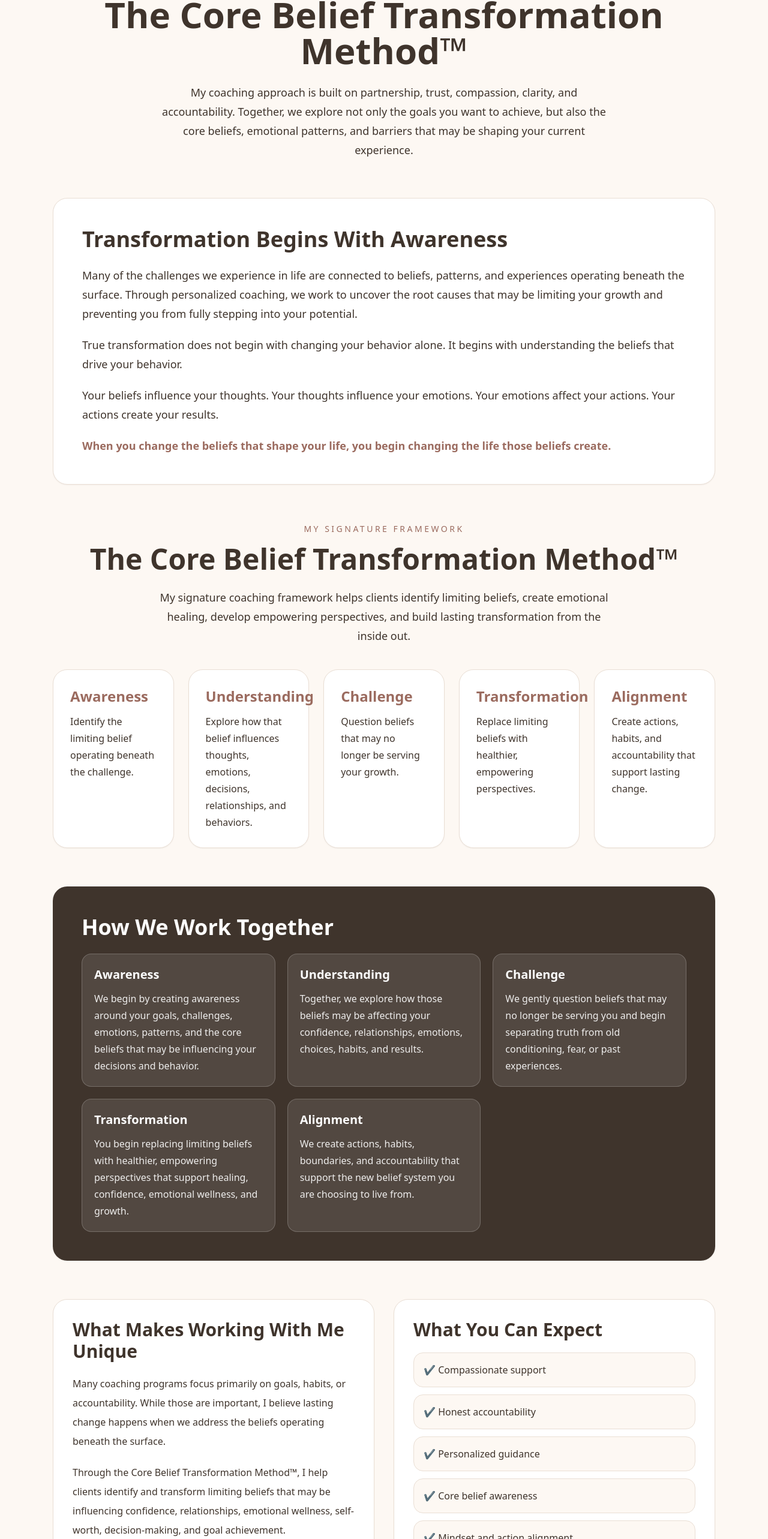
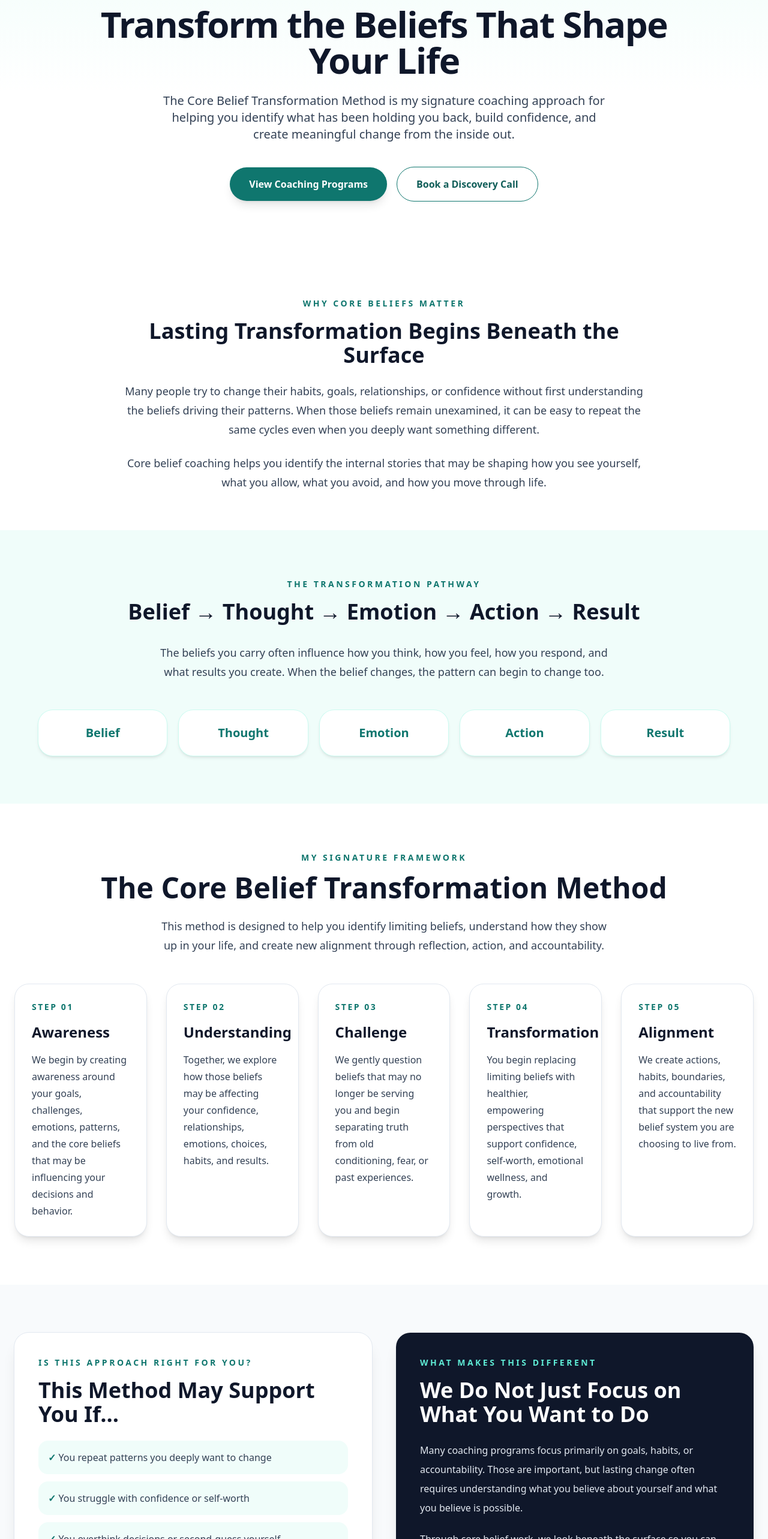
Before and after one commit to Kaelynn-Kinnison/life-coaching-with-kaelynn2, a Next.js app: page /coaching-approach in a window 1280 px wide. Shown: the part 195-2761 px from the top of the page at 60% size. Built offline with nearby package versions, Linux system fonts and the light colour scheme; a web font is replaced by a local one.

Commit message:
Update page.js

```diff
--- a/app/coaching-approach/page.js
+++ b/app/coaching-approach/page.js
@@ -1,41 +1,66 @@
+import Link from "next/link";
+
 export const metadata = {
   title: "Coaching Approach | Core Belief Transformation Method",
   description:
-    "Discover the Core Belief Transformation Method, Kaelynn's signature coaching framework for identifying limiting beliefs, creating emotional healing, and building lasting transformation.",
+    "Discover the Core Belief Transformation Method, Kaelynn's signature coaching approach for identifying limiting beliefs, building confidence, and creating lasting personal transformation.",
 };
 
 const bookingLink = "https://calendar.app.google/YdUEyKBPG7xa4ox99";
 
-export default function CoachingApproach() {
-  const approachSteps = [
+const methodSteps = [
   {
+    step: "01",
     title: "Awareness",
     description:
       "We begin by creating awareness around your goals, challenges, emotions, patterns, and the core beliefs that may be influencing your decisions and behavior.",
   },
   {
+    step: "02",
     title: "Understanding",
     description:
       "Together, we explore how those beliefs may be affecting your confidence, relationships, emotions, choices, habits, and results.",
   },
   {
+    step: "03",
     title: "Challenge",
     description:
       "We gently question beliefs that may no longer be serving you and begin separating truth from old conditioning, fear, or past experiences.",
   },
   {
+    step: "04",
     title: "Transformation",
     description:
-        "You begin replacing limiting beliefs with healthier, empowering perspectives that support healing, confidence, emotional wellness, and growth.",
+      "You begin replacing limiting beliefs with healthier, empowering perspectives that support confidence, self-worth, emotional wellness, and growth.",
   },
   {
+    step: "05",
     title: "Alignment",
     description:
       "We create actions, habits, boundaries, and accountability that support the new belief system you are choosing to live from.",
   },
 ];
 
-  const values = [
+const beliefFormula = [
+  "Belief",
+  "Thought",
+  "Emotion",
+  "Action",
+  "Result",
+];
+
+const signs = [
+  "You repeat patterns you deeply want to change",
+  "You struggle with confidence or self-worth",
+  "You overthink decisions or second-guess yourself",
+  "You people-please or fear disappointing others",
+  "You know what to do but struggle to follow through",
+  "You feel stuck even though you are ready for more",
+  "You are navigating a life transition or personal reinvention",
+  "You want deeper healing, growth, and self-awareness",
+];
+
+const expectations = [
   "Compassionate support",
   "Honest accountability",
   "Personalized guidance",
@@ -44,209 +69,267 @@ export default function CoachingApproach() {
   "Sustainable transformation",
 ];
 
+export default function CoachingApproachPage() {
   return (
-    <main className="bg-[#fdf8f3] text-[#3f342c]">
-      <section className="max-w-6xl mx-auto px-6 py-20">
-        <div className="text-center mb-16">
-          <p className="uppercase tracking-[0.25em] text-sm text-[#9b6b5f] mb-4">
+    <main className="bg-white text-slate-900">
+      <section className="bg-gradient-to-b from-teal-50 via-white to-white px-6 py-24 text-center">
+        <div className="mx-auto max-w-5xl">
+          <p className="mb-4 text-sm font-semibold uppercase tracking-[0.25em] text-teal-700">
             Coaching Approach
           </p>
 
-          <h1 className="text-4xl md:text-6xl font-bold mb-6">
-            The Core Belief Transformation Method™
+          <h1 className="mb-6 text-4xl font-bold tracking-tight text-slate-900 md:text-6xl">
+            Transform the Beliefs That Shape Your Life
           </h1>
 
-          <p className="text-lg leading-8 max-w-3xl mx-auto">
-            My coaching approach is built on partnership, trust, compassion,
-            clarity, and accountability. Together, we explore not only the goals
-            you want to achieve, but also the core beliefs, emotional patterns,
-            and barriers that may be shaping your current experience.
+          <p className="mx-auto max-w-3xl text-lg leading-8 text-slate-700 md:text-xl">
+            The Core Belief Transformation Method is my signature coaching
+            approach for helping you identify what has been holding you back,
+            build confidence, and create meaningful change from the inside out.
+          </p>
+
+          <div className="mt-10 flex flex-col items-center justify-center gap-4 sm:flex-row">
+            <Link
+              href="/pricing"
+              className="inline-flex rounded-full bg-teal-700 px-8 py-4 text-base font-semibold text-white shadow-lg transition hover:bg-teal-800"
+            >
+              View Coaching Programs
+            </Link>
+
+            <Link
+              href={bookingLink}
+              target="_blank"
+              className="inline-flex rounded-full border border-teal-700 px-8 py-4 text-base font-semibold text-teal-800 transition hover:bg-teal-50"
+            >
+              Book a Discovery Call
+            </Link>
+          </div>
+        </div>
+      </section>
+
+      <section className="px-6 py-16">
+        <div className="mx-auto max-w-4xl text-center">
+          <p className="mb-4 text-sm font-semibold uppercase tracking-[0.25em] text-teal-700">
+            Why Core Beliefs Matter
+          </p>
+
+          <h2 className="mb-6 text-3xl font-bold text-slate-900 md:text-4xl">
+            Lasting Transformation Begins Beneath the Surface
+          </h2>
+
+          <p className="text-lg leading-8 text-slate-700">
+            Many people try to change their habits, goals, relationships, or
+            confidence without first understanding the beliefs driving their
+            patterns. When those beliefs remain unexamined, it can be easy to
+            repeat the same cycles even when you deeply want something
+            different.
+          </p>
+
+          <p className="mt-6 text-lg leading-8 text-slate-700">
+            Core belief coaching helps you identify the internal stories that
+            may be shaping how you see yourself, what you allow, what you avoid,
+            and how you move through life.
+          </p>
+        </div>
+      </section>
+
+      <section className="bg-teal-50 px-6 py-20">
+        <div className="mx-auto max-w-6xl text-center">
+          <p className="mb-4 text-sm font-semibold uppercase tracking-[0.25em] text-teal-700">
+            The Transformation Pathway
+          </p>
+
+          <h2 className="mb-8 text-3xl font-bold text-slate-900 md:text-4xl">
+            Belief → Thought → Emotion → Action → Result
+          </h2>
+
+          <p className="mx-auto mb-12 max-w-3xl text-lg leading-8 text-slate-700">
+            The beliefs you carry often influence how you think, how you feel,
+            how you respond, and what results you create. When the belief
+            changes, the pattern can begin to change too.
+          </p>
+
+          <div className="grid gap-5 md:grid-cols-5">
+            {beliefFormula.map((item) => (
+              <div
+                key={item}
+                className="rounded-3xl bg-white p-6 shadow-md ring-1 ring-teal-100"
+              >
+                <p className="text-xl font-bold text-teal-700">{item}</p>
+              </div>
+            ))}
+          </div>
+        </div>
+      </section>
+
+      <section className="px-6 py-20">
+        <div className="mx-auto max-w-7xl">
+          <div className="mb-12 text-center">
+            <p className="mb-4 text-sm font-semibold uppercase tracking-[0.25em] text-teal-700">
+              My Signature Framework
+            </p>
+
+            <h2 className="text-3xl font-bold text-slate-900 md:text-5xl">
+              The Core Belief Transformation Method
+            </h2>
+
+            <p className="mx-auto mt-6 max-w-3xl text-lg leading-8 text-slate-700">
+              This method is designed to help you identify limiting beliefs,
+              understand how they show up in your life, and create new alignment
+              through reflection, action, and accountability.
             </p>
           </div>
 
-        <div className="rounded-3xl bg-white border border-[#eadfd5] p-8 md:p-12 shadow-sm mb-16">
-          <h2 className="text-3xl md:text-4xl font-bold mb-6">
-            Transformation Begins With Awareness
+          <div className="grid gap-8 md:grid-cols-2 lg:grid-cols-5">
+            {methodSteps.map((step) => (
+              <article
+                key={step.title}
+                className="rounded-3xl border border-slate-200 bg-white p-7 shadow-lg transition hover:-translate-y-1 hover:shadow-xl"
+              >
+                <p className="mb-4 text-sm font-bold uppercase tracking-[0.18em] text-teal-700">
+                  Step {step.step}
+                </p>
+
+                <h3 className="mb-4 text-2xl font-bold text-slate-900">
+                  {step.title}
+                </h3>
+
+                <p className="leading-7 text-slate-700">
+                  {step.description}
+                </p>
+              </article>
+            ))}
+          </div>
+        </div>
+      </section>
+
+      <section className="bg-slate-50 px-6 py-20">
+        <div className="mx-auto grid max-w-7xl gap-10 lg:grid-cols-2">
+          <div className="rounded-3xl bg-white p-10 shadow-xl ring-1 ring-slate-200">
+            <p className="mb-4 text-sm font-semibold uppercase tracking-[0.25em] text-teal-700">
+              Is This Approach Right for You?
+            </p>
+
+            <h2 className="mb-6 text-3xl font-bold text-slate-900 md:text-4xl">
+              This Method May Support You If...
             </h2>
 
-          <div className="space-y-5 text-lg leading-8">
-            <p>
-              Many of the challenges we experience in life are connected to
-              beliefs, patterns, and experiences operating beneath the surface.
-              Through personalized coaching, we work to uncover the root causes
-              that may be limiting your growth and preventing you from fully
-              stepping into your potential.
-            </p>
-
-            <p>
-              True transformation does not begin with changing your behavior
-              alone. It begins with understanding the beliefs that drive your
-              behavior.
-            </p>
-
-            <p>
-              Your beliefs influence your thoughts. Your thoughts influence your
-              emotions. Your emotions affect your actions. Your actions create
-              your results.
-            </p>
-
-            <p className="font-semibold text-[#9b6b5f]">
-              When you change the beliefs that shape your life, you begin
-              changing the life those beliefs create.
-            </p>
-          </div>
-        </div>
-
-        <div className="mb-16">
-          <div className="text-center mb-10">
-            <p className="uppercase tracking-[0.25em] text-sm text-[#9b6b5f] mb-4">
-              My Signature Framework
-            </p>
-
-            <h2 className="text-3xl md:text-5xl font-bold">
-              The Core Belief Transformation Method™
-            </h2>
-
-            <p className="text-lg leading-8 max-w-3xl mx-auto mt-6">
-              My signature coaching framework helps clients identify limiting
-              beliefs, create emotional healing, develop empowering
-              perspectives, and build lasting transformation from the inside out.
-            </p>
-          </div>
-
-          <div className="grid md:grid-cols-5 gap-6">
-            <div className="rounded-3xl bg-white border border-[#eadfd5] p-7 shadow-sm">
-              <h3 className="text-2xl font-bold mb-3 text-[#9b6b5f]">
-                Awareness
-              </h3>
-              <p className="leading-7">
-                Identify the limiting belief operating beneath the challenge.
-              </p>
-            </div>
-
-            <div className="rounded-3xl bg-white border border-[#eadfd5] p-7 shadow-sm">
-              <h3 className="text-2xl font-bold mb-3 text-[#9b6b5f]">
-                Understanding
-              </h3>
-              <p className="leading-7">
-                Explore how that belief influences thoughts, emotions,
-                decisions, relationships, and behaviors.
-              </p>
-            </div>
-
-            <div className="rounded-3xl bg-white border border-[#eadfd5] p-7 shadow-sm">
-              <h3 className="text-2xl font-bold mb-3 text-[#9b6b5f]">
-                Challenge
-              </h3>
-              <p className="leading-7">
-                Question beliefs that may no longer be serving your growth.
-              </p>
-            </div>
-
-            <div className="rounded-3xl bg-white border border-[#eadfd5] p-7 shadow-sm">
-              <h3 className="text-2xl font-bold mb-3 text-[#9b6b5f]">
-                Transformation
-              </h3>
-              <p className="leading-7">
-                Replace limiting beliefs with healthier, empowering
-                perspectives.
-              </p>
-            </div>
-
-            <div className="rounded-3xl bg-white border border-[#eadfd5] p-7 shadow-sm">
-              <h3 className="text-2xl font-bold mb-3 text-[#9b6b5f]">
-                Alignment
-              </h3>
-              <p className="leading-7">
-                Create actions, habits, and accountability that support lasting
-                change.
-              </p>
-            </div>
-          </div>
-        </div>
-
-        <div className="rounded-3xl bg-[#3f342c] text-white p-8 md:p-12 shadow-sm mb-16">
-          <h2 className="text-3xl md:text-4xl font-bold mb-6">
-            How We Work Together
-          </h2>
-
-          <div className="grid md:grid-cols-2 lg:grid-cols-3 gap-5">
-            {approachSteps.map((step) => (
+            <div className="grid gap-3">
+              {signs.map((sign) => (
                 <div
-                key={step.title}
-                className="rounded-2xl bg-white/10 border border-white/20 p-5"
+                  key={sign}
+                  className="rounded-2xl bg-teal-50 p-4 text-slate-700"
                 >
-                <h3 className="text-xl font-semibold mb-3">{step.title}</h3>
-
-                <p className="leading-7 text-white/90">
-                  {step.description}
-                </p>
+                  <span className="font-bold text-teal-700">✓</span> {sign}
                 </div>
               ))}
             </div>
           </div>
 
-        <div className="grid md:grid-cols-2 gap-8 mb-16">
-          <div className="rounded-3xl bg-white border border-[#eadfd5] p-8 shadow-sm">
-            <h2 className="text-3xl font-bold mb-5">
-              What Makes Working With Me Unique
+          <div className="rounded-3xl bg-slate-900 p-10 text-white shadow-xl">
+            <p className="mb-4 text-sm font-semibold uppercase tracking-[0.25em] text-teal-300">
+              What Makes This Different
+            </p>
+
+            <h2 className="mb-6 text-3xl font-bold md:text-4xl">
+              We Do Not Just Focus on What You Want to Do
             </h2>
 
-            <p className="leading-8 mb-5">
+            <p className="mb-5 leading-8 text-slate-200">
               Many coaching programs focus primarily on goals, habits, or
-              accountability. While those are important, I believe lasting
-              change happens when we address the beliefs operating beneath the
-              surface.
+              accountability. Those are important, but lasting change often
+              requires understanding what you believe about yourself and what
+              you believe is possible.
             </p>
 
-            <p className="leading-8 mb-5">
-              Through the Core Belief Transformation Method™, I help clients
-              identify and transform limiting beliefs that may be influencing
-              confidence, relationships, emotional wellness, self-worth,
-              decision-making, and goal achievement.
+            <p className="mb-5 leading-8 text-slate-200">
+              Through core belief work, we look beneath the surface so you can
+              begin shifting the inner patterns that influence confidence,
+              self-worth, decision-making, relationships, and follow-through.
             </p>
 
-            <p className="leading-8">
-              By creating change at the belief level, clients often experience
-              deeper and more sustainable transformation than motivation alone
-              can provide.
+            <p className="leading-8 text-slate-200">
+              This approach allows coaching to become more than motivation. It
+              becomes a process of self-awareness, alignment, and personal
+              transformation.
             </p>
           </div>
+        </div>
+      </section>
 
-          <div className="rounded-3xl bg-white border border-[#eadfd5] p-8 shadow-sm">
-            <h2 className="text-3xl font-bold mb-5">What You Can Expect</h2>
+      <section className="px-6 py-20">
+        <div className="mx-auto max-w-6xl">
+          <div className="mb-10 text-center">
+            <p className="mb-4 text-sm font-semibold uppercase tracking-[0.25em] text-teal-700">
+              What You Can Expect
+            </p>
 
-            <div className="space-y-3">
-              {values.map((value) => (
+            <h2 className="text-3xl font-bold text-slate-900 md:text-4xl">
+              Support That Is Compassionate, Honest, and Action-Oriented
+            </h2>
+          </div>
+
+          <div className="grid gap-4 md:grid-cols-3">
+            {expectations.map((item) => (
               <div
-                  key={value}
-                  className="rounded-2xl bg-[#fdf8f3] border border-[#eadfd5] p-4"
+                key={item}
+                className="rounded-2xl bg-teal-50 p-5 text-slate-700 shadow-sm"
               >
-                  ✔ {value}
+                <span className="font-bold text-teal-700">✓</span> {item}
               </div>
             ))}
           </div>
         </div>
-        </div>
+      </section>
 
-        <div className="text-center rounded-3xl bg-white border border-[#eadfd5] p-8 md:p-12 shadow-sm">
-          <h2 className="text-3xl md:text-4xl font-bold mb-4">
-            Ready to Take the Next Step?
+      <section className="bg-slate-50 px-6 py-16">
+        <div className="mx-auto max-w-4xl rounded-3xl bg-white p-8 shadow-md ring-1 ring-slate-200">
+          <h2 className="mb-4 text-2xl font-bold text-slate-900">
+            Coaching Disclaimer
           </h2>
 
-          <p className="text-lg leading-8 max-w-3xl mx-auto mb-6">
-            Schedule a complimentary discovery call to discuss your goals,
-            current challenges, and the beliefs that may be keeping you stuck.
+          <p className="leading-8 text-slate-700">
+            Coaching is not therapy, counseling, or medical treatment. Coaching
+            focuses on self-awareness, personal growth, accountability,
+            mindset, goal achievement, and future-focused action. If you are
+            experiencing a mental health crisis or need clinical support, please
+            contact a licensed mental health professional or emergency service.
+          </p>
+        </div>
+      </section>
+
+      <section className="px-6 py-20">
+        <div className="mx-auto max-w-4xl rounded-3xl bg-slate-900 p-10 text-center text-white shadow-xl">
+          <p className="mb-4 text-sm font-semibold uppercase tracking-[0.25em] text-teal-300">
+            Begin Your Transformation
           </p>
 
-          <a
+          <h2 className="mb-6 text-3xl font-bold md:text-4xl">
+            Ready to Explore the Beliefs That May Be Holding You Back?
+          </h2>
+
+          <p className="mx-auto mb-8 max-w-2xl text-lg leading-8 text-slate-200">
+            Schedule a complimentary Discovery Call to discuss your goals,
+            current challenges, and which coaching program best supports your
+            next season of growth.
+          </p>
+
+          <div className="flex flex-col items-center justify-center gap-4 sm:flex-row">
+            <Link
+              href="/pricing"
+              className="inline-flex rounded-full bg-white px-8 py-4 font-semibold text-slate-900 transition hover:bg-teal-50"
+            >
+              View Programs & Investment
+            </Link>
+
+            <Link
               href={bookingLink}
               target="_blank"
-            rel="noopener noreferrer"
-            className="inline-block rounded-full bg-[#3f342c] px-6 py-3 text-white font-semibold hover:bg-[#5a4a3f] transition"
+              className="inline-flex rounded-full border border-white px-8 py-4 font-semibold text-white transition hover:bg-white hover:text-slate-900"
             >
-            Book a Free Discovery Call
-          </a>
+              Book Discovery Call
+            </Link>
+          </div>
         </div>
       </section>
     </main>
```
Lines whose indentation alone changed are shown as unchanged.
